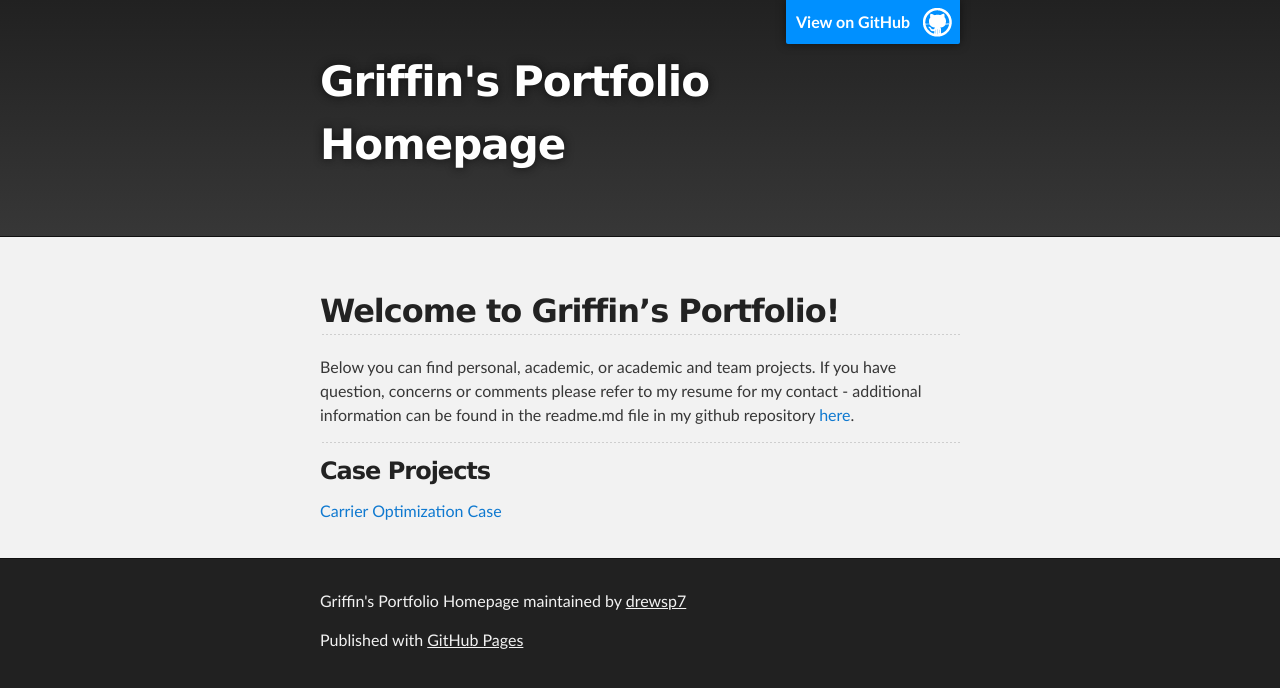
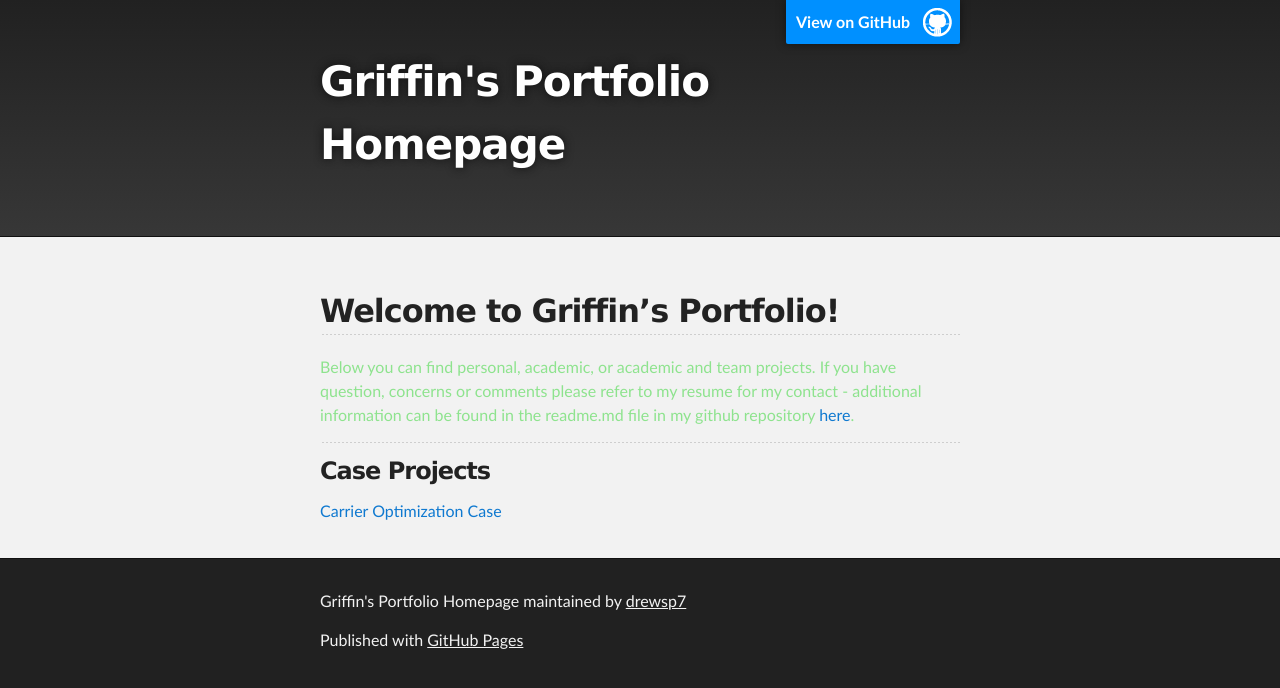
Before and after one commit to drewsp7/griffinsalyer.github.io, a Jekyll site: the page built from index.md, in a window 1280 px wide. Shown: the top 688 px of the page. Built offline with Jekyll 4.4.1, drawn with Linux system fonts in a browser that asks for light colours; our own code applies the rules of GitHub Pages for plain Markdown files; the repository's description, which GitHub fills in, is left out.

Commit message:
Update jekyll-theme-slate.scss

```diff
--- a/_sass/jekyll-theme-slate.scss
+++ b/_sass/jekyll-theme-slate.scss
@@ -45,7 +45,7 @@ Theme Styles
 
 body {
   box-sizing: border-box;
-  color:#373737; // 373737
+  color:#8ee38e; // 373737
   background: #212121; //dark green - very bottom //212121
   font-size: 16px;
   font-family: 'Myriad Pro', Calibri, Helvetica, Arial, sans-serif;
```
